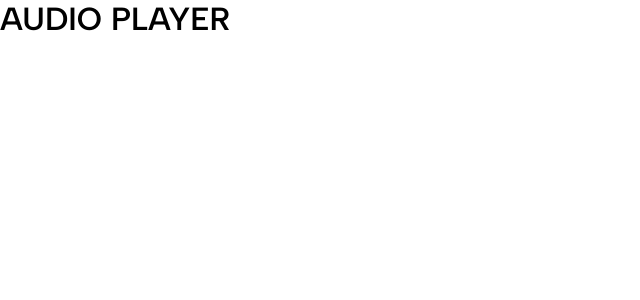
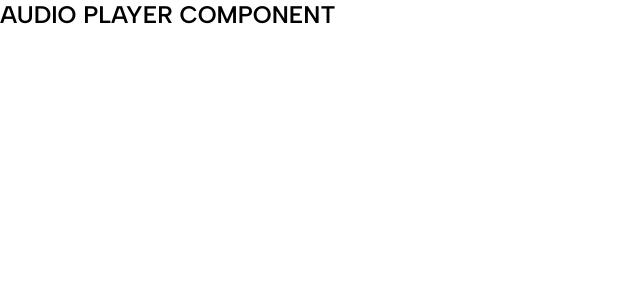
Before and after one commit to jxhnkndl/react-audio-player, a React (Vite) app: page / in a window 1280 px wide. Shown: the top 300 px of the page, without its empty margins (0-640 px from the left). Built offline with nearby package versions, Linux system fonts and the light colour scheme.

Commit message:
create placeholder audio player component and hook up css module

```diff
--- a/src/App.jsx
+++ b/src/App.jsx
@@ -1,7 +1,9 @@
+import { AudioPlayer } from "./components/AudioPlayer"
+
 export const App = () => {
   return (
     <div>
-      <h1>AUDIO PLAYER</h1>
+      <AudioPlayer />
     </div>
   )
 }
--- /dev/null
+++ b/src/components/AudioPlayer.jsx
@@ -0,0 +1,9 @@
+import styles from './AudioPlayer.module.css';
+
+export const AudioPlayer = () => {
+  return (
+    <section className={styles.playerContainer}>
+      <h1>AUDIO PLAYER COMPONENT</h1>
+    </section>
+  )
+}
--- /dev/null
+++ b/src/components/AudioPlayer.module.css
@@ -0,0 +1,3 @@
+@import '../vars.css';
+
+.playerContainer {}
--- a/src/vars.css
+++ b/src/vars.css
@@ -6,7 +6,7 @@
   --base-300: #727273;
   --base-500: #404040;
   --base-700: #262626;
-  --base-900: #262626
+  --base-900: #262626;
   --primary: ##FFD505;
   --secondary: #F58D0E;
   --accent: #3BCAEB
```
